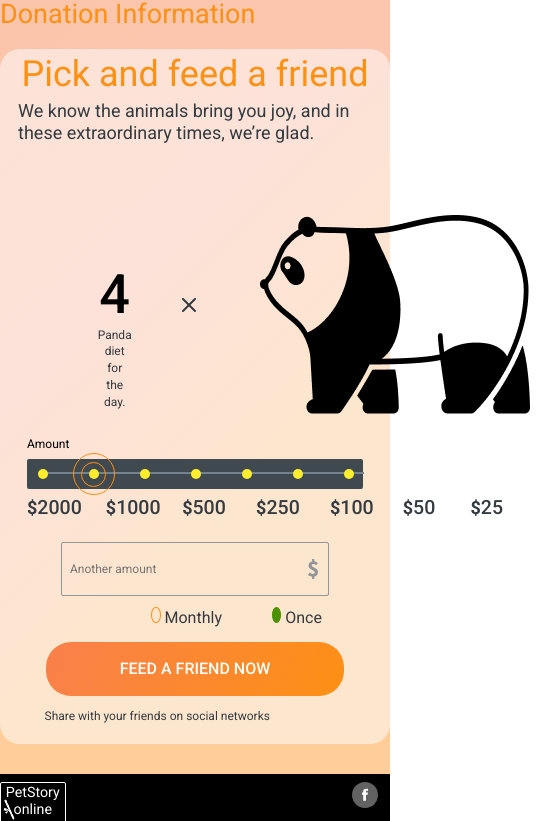
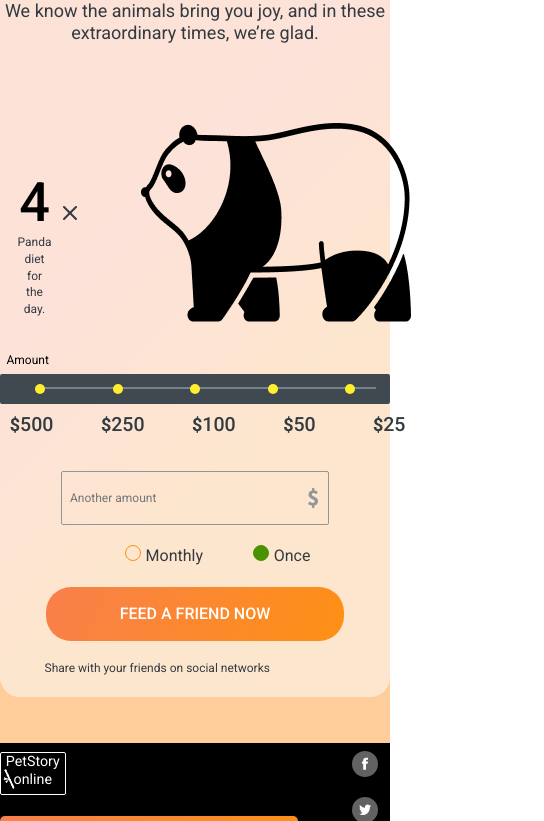
Before and after one commit to MaksimkaSota/RSS-Projects, a plain HTML site: page online-zoo/pages/donate/index.html in a window 390 px wide. Shown: the part 727-1548 px from the top of the page, 544 px wide, since content can reach past the window. Drawn offline with Linux system fonts and the light colour scheme; files whose address does not match are found by name.

Commit message:
feat: add adaptability in donate page 600px

```diff
--- a/online-zoo/pages/donate/styles-donate/style.scss
+++ b/online-zoo/pages/donate/styles-donate/style.scss
@@ -487,7 +487,6 @@ a {
     margin: 0 auto;
   }
   .background-panda {
-    height: 390px;
     background: url("../../../assets/images/GiantPanda.jpg") no-repeat -172px center;
   }
   .pick-and-feed {
@@ -540,14 +539,6 @@ a {
             width: 94.96%;
             margin: 1.41% auto 0;
             label {
-              font-size: 1.63rem;
-              font-weight: 500;
-              line-height: 140%;
-              color: rgba(51, 59, 65, 1);
-              cursor: pointer;
-              &:nth-child(1) {
-                display: none;
-              }
               &:nth-child(1) {
                 display: none;
               }
@@ -645,10 +636,106 @@ a {
   }
 }
 
+@media (max-width: 900px) {
+  html, body {
+    font-size: 15px;
+  }
+}
+
+@media (max-width: 810px) {
+  html, body {
+    font-size: 13px;
+  }
+}
+
 
 @media (max-width: 768px) {
   html, body {
-    font-size: 14px;
+    font-size: 16px;
+  }
+  .background-panda {
+    height: 335px;
+    background: url("../../../assets/images/panda_bg3.png") no-repeat -272px top;
+  }
+  .pick-and-feed {
+    padding: 30px 0 46px;
+    .container {
+      .title {
+        font-size: 1.5rem;
+        margin-bottom: 3.33%;
+        margin-right: 0;
+      }
+      .subtitle {
+        margin: 5.00% 0;
+      }
+      .donate-container {
+        padding: 3.17% 0 5.16%;
+        .title-donate-container {
+          margin-bottom: 3.33%;
+        }
+        .text {
+          text-align: center;
+        }
+        .diet {
+          margin-top: 8.33%;
+          margin-left: 4.50%;
+          .item {
+            .diet-x {
+              margin: 130px 64px 0 11px;
+            }
+          }
+        }
+        .input-number {
+          margin: 8.33% auto 5.17%;
+        }
+        .radio-buttons {
+          margin-bottom: 5.00%;
+          margin-left: 32.00%;
+        }
+        .money-donate-block {
+          margin-top: 6.83%;
+          .money-donate-block-title {
+            width: 100%;
+            margin: 0 0 1.16% 1.67%;
+          }
+          .amount-space {
+            width: 100%;
+            padding: 0 35px 0 35px;
+            &::before {
+              width: 89.30%;
+              left: 35px;
+            }
+            .amount-circle {
+              &:nth-child(2),
+              &:nth-child(3) {
+                display: none;
+              }
+            }
+          }
+          .money {
+            width: 95.00%;
+            margin: 2.00% auto 0;
+            label {
+              &:nth-child(2),
+              &:nth-child(3) {
+                display: none;
+              }
+              &:nth-child(4),
+              &:nth-child(5),
+              &:nth-child(6) {
+                margin-right: 14.30%;
+              }
+              &:nth-child(7){
+                margin-right: 16.60%;
+              }
+            }
+          }
+        }
+        .share-text {
+          margin: 5.00% auto 0;
+        }
+      }
+    }
   }
   .footer {
     position: relative;
@@ -671,9 +758,6 @@ a {
 }
 
 @media (max-width: 640px) {
-  html, body {
-    font-size: 16px;
-  }
   .container {
     max-width: 600px;
     margin: 0 auto;
@@ -690,6 +774,32 @@ a {
     padding: 0;
     border: none;
     background: url("../../../assets/images/bamboo2.svg") no-repeat center;
+  }
+  .pick-and-feed {
+    .container {
+      .donate-container {
+        .money-donate-block {
+          margin-top: 6.83%;
+          .amount-space {
+            &::before {
+              width: 87.33%;
+            }
+          }
+          .money {
+            label {
+              &:nth-child(4),
+              &:nth-child(5),
+              &:nth-child(6) {
+                margin-right: 12.81%;
+              }
+              &:nth-child(7){
+                margin-right: 15.44%;
+              }
+            }
+          }
+        }
+      }
+    }
   }
   .footer {
     .container {
```
Also changed, not shown: online-zoo/assets/images/panda_bg3.png (added), online-zoo/pages/donate/styles-donate/style.css, 1 other file.
